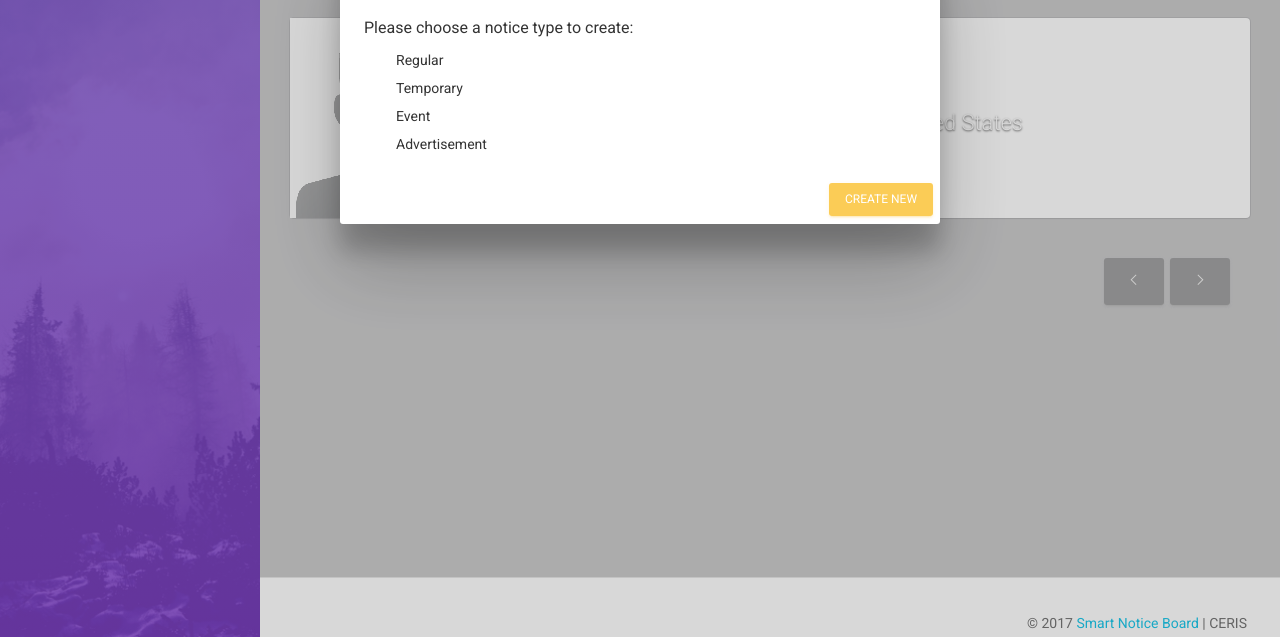
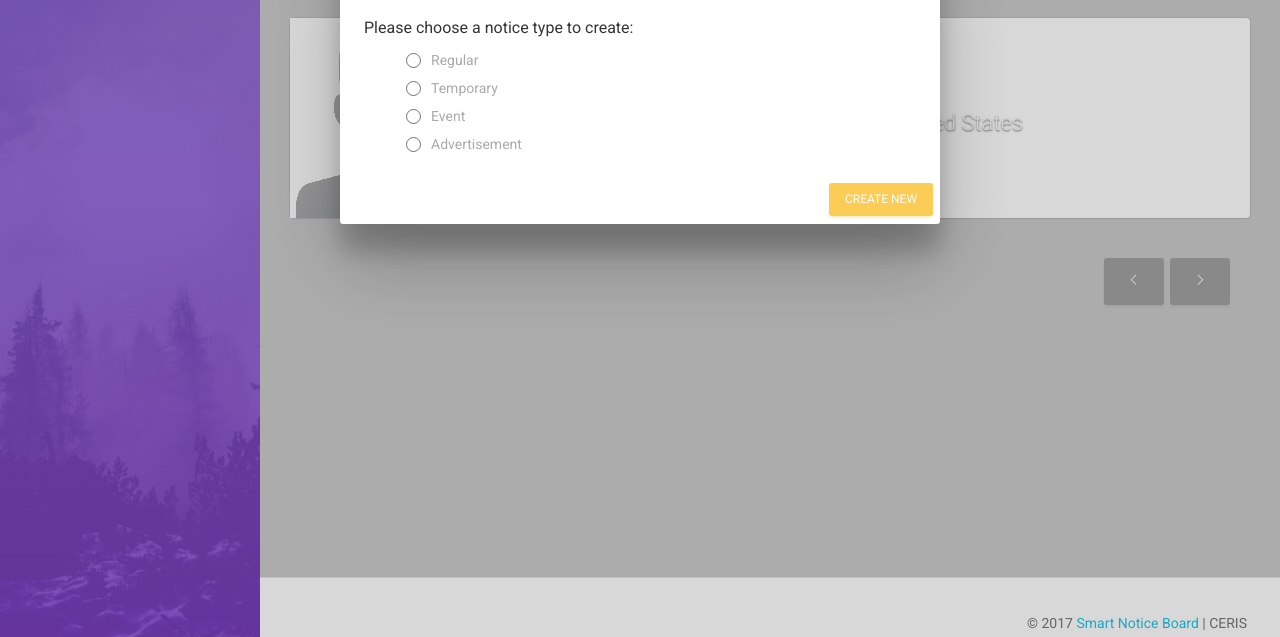
Before and after one commit to oshisamarasinghe/sandeepa1995.github.io, a plain HTML site: page index.html in a window 1280 px wide. Both pictures are taken after a click on the button 336 px from the left and 126 px from the top of the page. Shown: the part 163-800 px from the top of the page. Drawn offline with Linux system fonts and the light colour scheme; some icons are missing.

Commit message:
Changed look + label

```diff
--- a/index.html
+++ b/index.html
@@ -219,28 +219,28 @@
             <div class="modal-body">
                 <p>Please choose a notice type to create:</p>
                 <div class="radio">
-
+                    <label>
                         <input type="radio" name="newType" id="nTRBReg">
                         Regular
-
+                    </label>
                 </div>
                 <div class="radio">
-
+                    <label>
                         <input type="radio" name="newType" id="nTRBTemp">
                         Temporary
-
+                    </label>
                 </div>
                 <div class="radio">
-
+                    <label>
                         <input type="radio" name="newType" id="nTRBEvent">
                         Event
-
+                    </label>
                 </div>
                 <div class="radio">
-
+                    <label>
                         <input type="radio" name="newType" id="nTRBAD">
                         Advertisement
-
+                    </label>
                 </div>
 
             </div>
```
